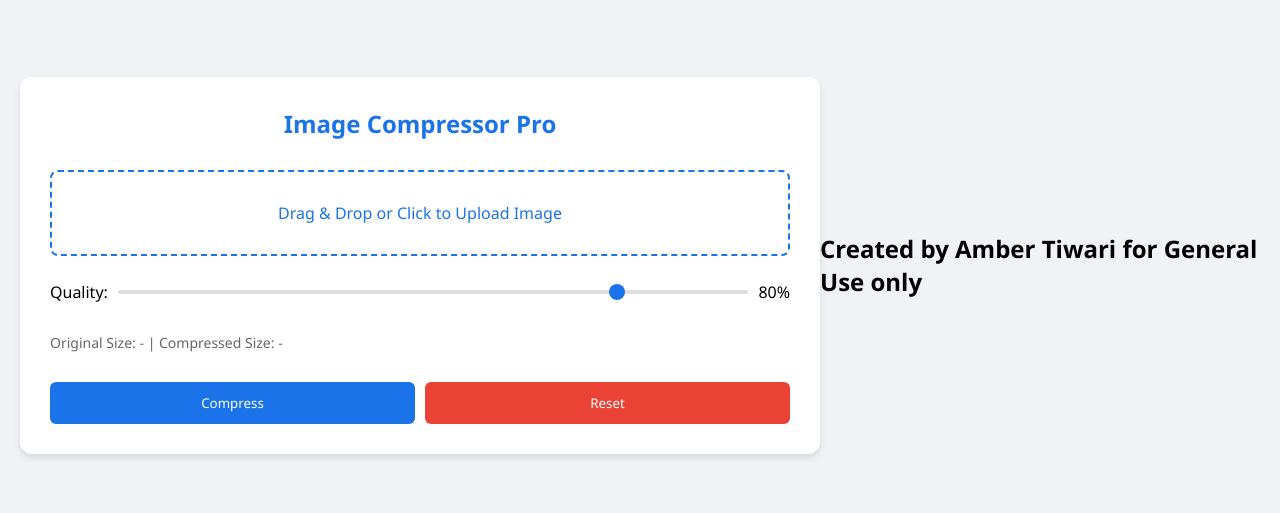
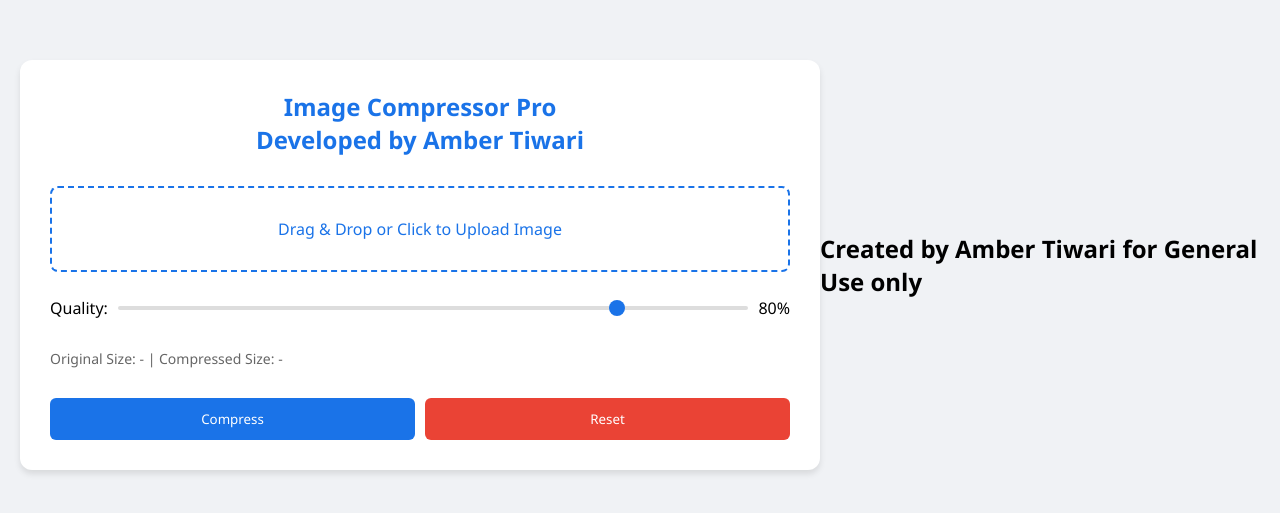
Before and after one commit to Priyankatraders/IMAGE-COMPRESSOR, a plain HTML site: page index.html in a window 1280 px wide. Shown: the part 135-648 px from the top of the page. Drawn offline with Linux system fonts and the light colour scheme.

Commit message:
Update index.html

```diff
--- a/index.html
+++ b/index.html
@@ -178,7 +178,7 @@
 </head>
 <body>
     <div class="container">
-        <h1>Image Compressor Pro</h1>
+        <h1>Image Compressor Pro <br> Developed by Amber Tiwari</h1>
 
         <div class="upload-section" id="dropZone">
             <input type="file" id="uploadInput" accept="image/*">
```
